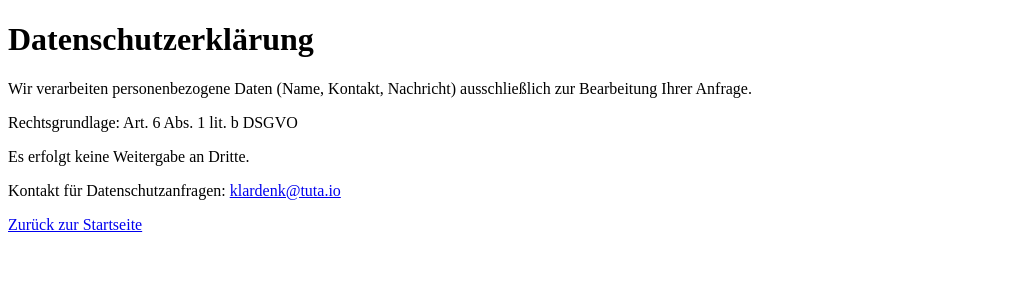
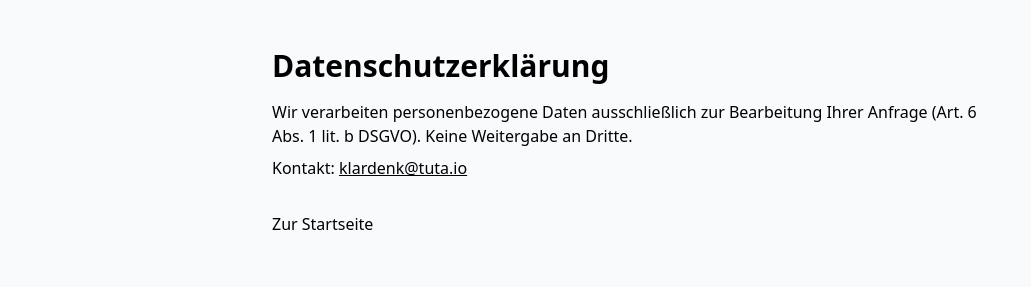
Before and after one commit to officewebsiten-maker/klardenk-wien, a plain HTML site: page datenschutz.html in a window 1280 px wide. Shown: the whole page, without its empty margins (0-1031 px from the left). Drawn offline with nearby package versions, Linux system fonts and the light colour scheme.

Commit message:
Update datenschutz.html

```diff
--- a/datenschutz.html
+++ b/datenschutz.html
@@ -1,15 +1,12 @@
-<!DOCTYPE html>
-<html lang="de">
-<head>
-  <meta charset="UTF-8" />
-  <title>Datenschutz – Klardenk Wien</title>
-</head>
-<body>
-  <h1>Datenschutzerklärung</h1>
-  <p>Wir verarbeiten personenbezogene Daten (Name, Kontakt, Nachricht) ausschließlich zur Bearbeitung Ihrer Anfrage.</p>
-  <p>Rechtsgrundlage: Art. 6 Abs. 1 lit. b DSGVO</p>
-  <p>Es erfolgt keine Weitergabe an Dritte.</p>
-  <p>Kontakt für Datenschutzanfragen: <a href="mailto:klardenk@tuta.io">klardenk@tuta.io</a></p>
-  <a href="index.html">Zurück zur Startseite</a>
-</body>
-</html>
+<!doctype html><html lang="de"><head>
+<meta charset="utf-8"><meta name="viewport" content="width=device-width,initial-scale=1">
+<title>Datenschutz – Klardenk Wien</title>
+<script src="https://cdn.tailwindcss.com"></script>
+</head><body class="min-h-screen bg-slate-50">
+<div class="mx-auto max-w-3xl px-4 py-12">
+  <h1 class="text-3xl font-extrabold">Datenschutzerklärung</h1>
+  <p class="mt-4">Wir verarbeiten personenbezogene Daten ausschließlich zur Bearbeitung Ihrer Anfrage (Art. 6 Abs. 1 lit. b DSGVO). Keine Weitergabe an Dritte.</p>
+  <p class="mt-2">Kontakt: <a class="underline" href="mailto:klardenk@tuta.io">klardenk@tuta.io</a></p>
+  <p class="mt-8"><a href="/">Zur Startseite</a></p>
+</div>
+</body></html>
```
